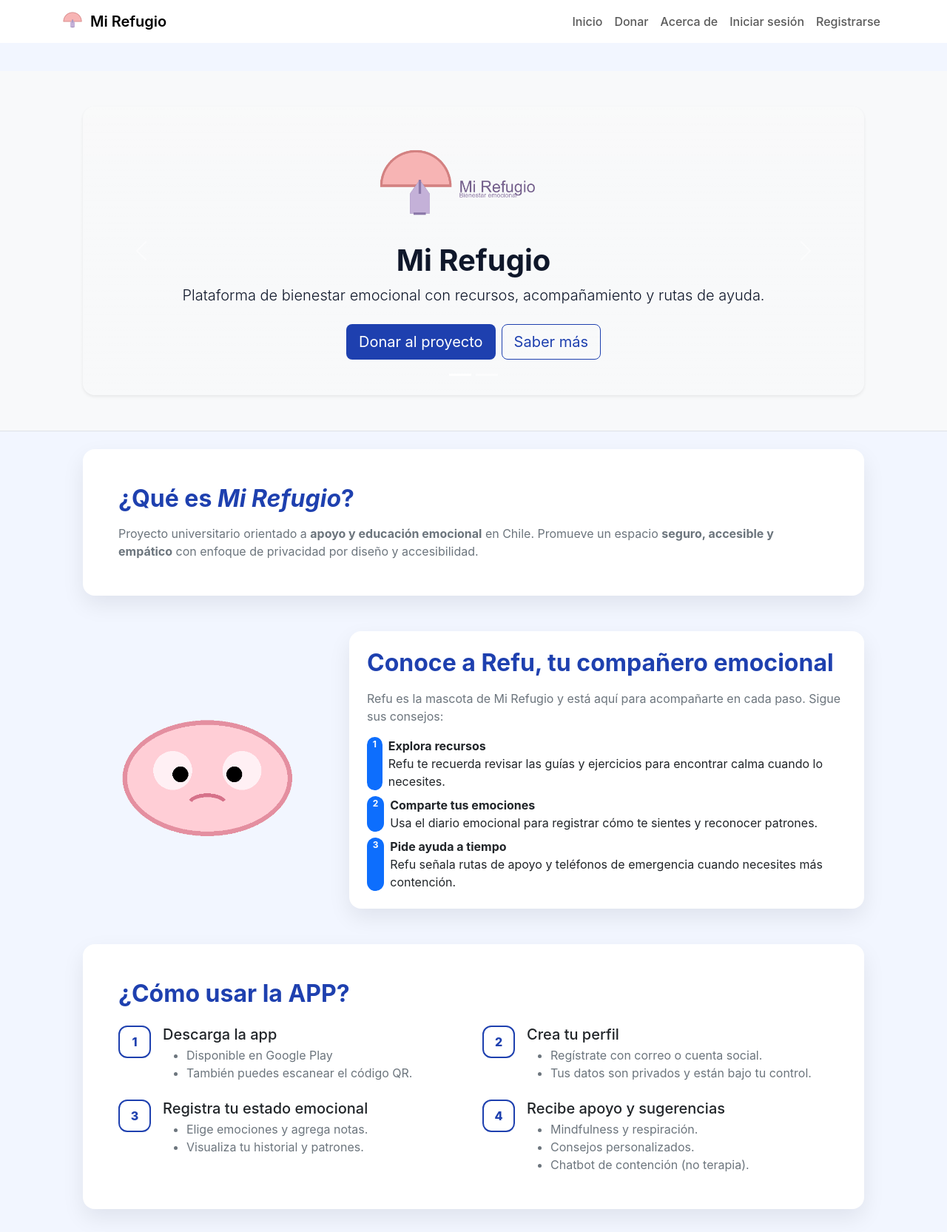
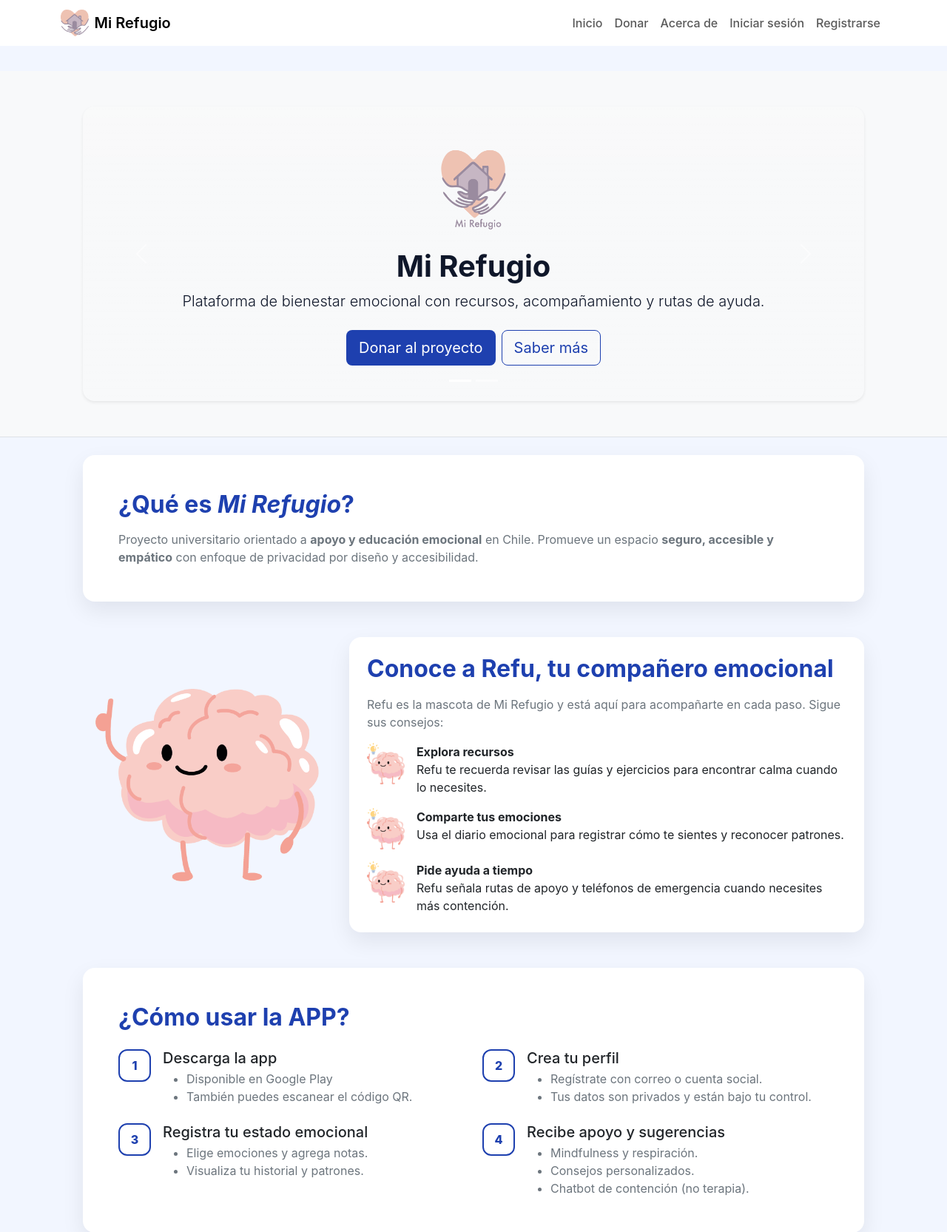
Before and after one commit to mvte0/mi-refugio-web, a Django app: page / in a window 1280 px wide. Shown: the top 1665 px of the page at 74% size. Run offline with Django 5.2, Linux system fonts and the light colour scheme; some libraries are stand-ins or nearby versions.

Commit message:
Replace branding assets with provided PNGs

```diff
--- a/templates/base.html
+++ b/templates/base.html
@@ -7,7 +7,7 @@
   <title>{% block title %}Mi Refugio{% endblock %}</title>
   <meta name="description" content="Mi Refugio: plataforma de bienestar emocional. Recursos, acompañamiento y donaciones.">
   <link href="https://cdn.jsdelivr.net/npm/bootstrap@5.3.3/dist/css/bootstrap.min.css" rel="stylesheet">
-  <link rel="icon" href="{% static 'img/logo-icon.png' %}">
+  <link rel="icon" href="{% static 'img/logo.png' %}">
   <link rel="stylesheet" href="{% static 'css/main.css' %}">
 </head>
 <body data-authenticated="{% if user.is_authenticated %}true{% else %}false{% endif %}">
@@ -15,7 +15,7 @@
 <nav class="navbar navbar-expand-lg navbar-light bg-white fixed-top navbar-shadow">
   <div class="container">
     <a class="navbar-brand d-flex align-items-center gap-2" href="{% url 'home' %}">
-      <img src="{% static 'img/logo-icon.png' %}" alt="Mi Refugio" height="32">
+      <img src="{% static 'img/logo.png' %}" alt="Mi Refugio" height="36">
       <span class="fw-semibold">Mi Refugio</span>
     </a>
 
@@ -62,7 +62,7 @@
     <div class="row g-3 align-items-center">
       <div class="col-md">
         <div class="d-flex align-items-center gap-2">
-          <img src="{% static 'img/logo-icon.png' %}" alt="Mi Refugio" height="36">
+          <img src="{% static 'img/logo.png' %}" alt="Mi Refugio" height="40">
           <strong>Mi Refugio</strong>
         </div>
         <div class="small text-muted mt-2">&copy; {{ now|date:"Y" }} Mi Refugio — Bienestar emocional.</div>
--- a/templates/index.html
+++ b/templates/index.html
@@ -15,7 +15,7 @@
         <!-- Slide 1 -->
         <div class="carousel-item active">
           <div class="p-5 text-center bg-gradient">
-            <img src="{% static 'img/logo-full.png' %}" class="d-block mx-auto mb-3" alt="Mi Refugio" style="height:120px;">
+            <img src="{% static 'img/logoTEXTO.png' %}" class="d-block mx-auto mb-3" alt="Mi Refugio" style="height:128px;">
             <h1 class="fw-bold mb-2">Mi Refugio</h1>
             <p class="lead mb-4">Plataforma de bienestar emocional con recursos, acompañamiento y rutas de ayuda.</p>
             <div class="d-flex justify-content-center gap-2">
@@ -65,7 +65,7 @@
   <div class="container">
     <div class="row g-4 align-items-center">
       <div class="col-md-4 text-center">
-        <img src="{% static 'img/mascota-consejo.png' %}" alt="Mascota de Mi Refugio" class="img-fluid" style="max-height:260px;">
+        <img src="{% static 'img/pose2.png' %}" alt="Mascota de Mi Refugio" class="img-fluid" style="max-height:260px;">
       </div>
       <div class="col-md-8">
         <div class="card shadow-soft border-0">
@@ -73,22 +73,22 @@
             <h2 class="section-title mb-3">Conoce a Refu, tu compañero emocional</h2>
             <p class="text-secondary">Refu es la mascota de Mi Refugio y está aquí para acompañarte en cada paso. Sigue sus consejos:</p>
             <ul class="list-unstyled mb-0">
-              <li class="d-flex gap-2 mb-2">
-                <span class="badge bg-primary rounded-pill">1</span>
+              <li class="d-flex gap-3 mb-3">
+                <img src="{% static 'img/pose2b.png' %}" alt="Consejo Refu" style="height:56px;" class="flex-shrink-0">
                 <div>
                   <strong>Explora recursos</strong><br>
                   Refu te recuerda revisar las guías y ejercicios para encontrar calma cuando lo necesites.
                 </div>
               </li>
-              <li class="d-flex gap-2 mb-2">
-                <span class="badge bg-primary rounded-pill">2</span>
+              <li class="d-flex gap-3 mb-3">
+                <img src="{% static 'img/pose2b.png' %}" alt="Consejo Refu" style="height:56px;" class="flex-shrink-0">
                 <div>
                   <strong>Comparte tus emociones</strong><br>
                   Usa el diario emocional para registrar cómo te sientes y reconocer patrones.
                 </div>
               </li>
-              <li class="d-flex gap-2">
-                <span class="badge bg-primary rounded-pill">3</span>
+              <li class="d-flex gap-3">
+                <img src="{% static 'img/pose2b.png' %}" alt="Consejo Refu" style="height:56px;" class="flex-shrink-0">
                 <div>
                   <strong>Pide ayuda a tiempo</strong><br>
                   Refu señala rutas de apoyo y teléfonos de emergencia cuando necesites más contención.
```
Also changed, not shown: static/img/logo-full.png (deleted), static/img/logo-full.svg (deleted), static/img/logo-icon.png (deleted), static/img/logo-icon.svg (deleted), static/img/logo.png (added), static/img/logoTEXTO.png (added), static/img/mascota-consejo.png (deleted), static/img/mascota-consejo.svg (deleted), static/img/pose2.png (added), static/img/pose2b.png (added).
